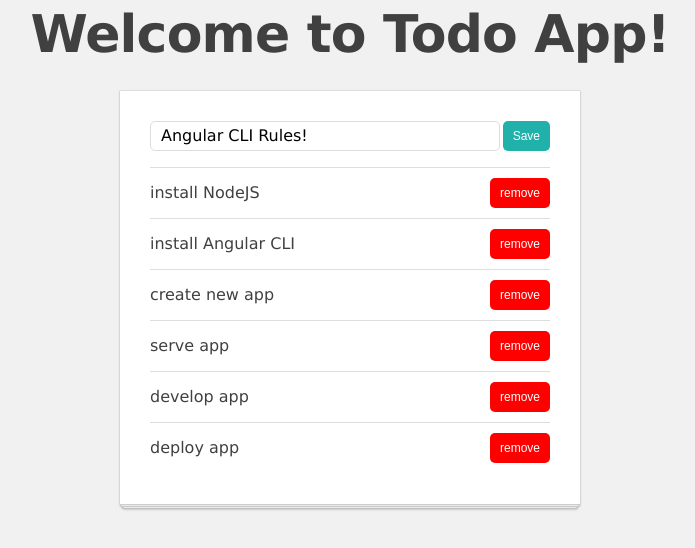
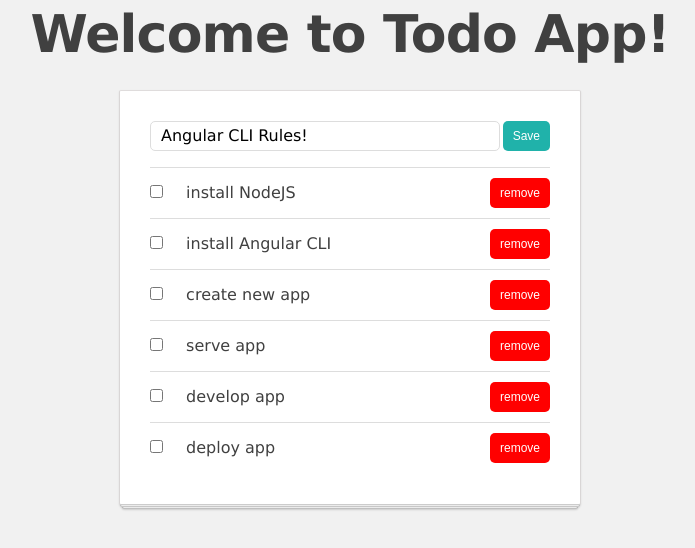
Before and after one commit to juveria-manzar/ng-girls-project, an Angular app: page / in a window 1280 px wide. Shown: the top 548 px of the page, without its empty margins (290-985 px from the left). Built offline with nearby package versions, Linux system fonts and the light colour scheme.

Commit message:
more-styling

```diff
--- a/src/app/list-manager/list-manager.component.html
+++ b/src/app/list-manager/list-manager.component.html
@@ -7,7 +7,8 @@
     <li
       *ngFor="let todoItem of todoList">
       <app-todo-item [item]="todoItem"
-               (remove)="removeItem($event)"></app-todo-item>
+             (remove)="removeItem($event)"
+             (update)="updateItem($event.item, $event.changes)"></app-todo-item>
     </li>
   </ul>
 </div>
--- a/src/app/list-manager/list-manager.component.ts
+++ b/src/app/list-manager/list-manager.component.ts
@@ -20,4 +20,7 @@
   removeItem(item) {
   this.todoListService.deleteItem(item);
 }
+updateItem(item, changes) {
+  this.todoListService.updateItem(item, changes);
 }
+}
--- a/src/app/todo-item/todo-item.component.css
+++ b/src/app/todo-item/todo-item.component.css
@@ -16,3 +16,6 @@
   flex-grow: 1;
   padding-left: 11px;
 }
+.todo-complete {
+    text-decoration: line-through;
+  }
--- a/src/app/todo-item/todo-item.component.html
+++ b/src/app/todo-item/todo-item.component.html
@@ -1,7 +1,14 @@
 <div class="todo-item">
-    {{ item.title }}
 
-    <button class="btn btn-red" (click)="removeItem()">
-      remove
-    </button>
-  </div>
+<div>
+  <input type="checkbox"
+         class="todo-checkbox"
+         (click)="completeItem()" />
+  <span class="todo-title" [ngClass]="{'todo-complete': item.completed}">
+  {{ item.title }}
+</span>
+</div>
+  <button class="btn btn-red" (click)="removeItem()">
+    remove
+  </button>
+</div>
--- a/src/app/todo-item/todo-item.component.ts
+++ b/src/app/todo-item/todo-item.component.ts
@@ -10,12 +10,19 @@
 
   @Input() item: TodoItem;
   @Output() remove: EventEmitter<TodoItem> = new EventEmitter();
+  @Output() update: EventEmitter<any> = new EventEmitter();
   constructor() { }
 
   ngOnInit() {
   }
   removeItem() {
   this.remove.emit(this.item);
-}
+  }
+  completeItem() {
+    this.update.emit({
+      item: this.item,
+      changes: {completed: !this.item.completed}
+    });
+  }
 
 }
```
